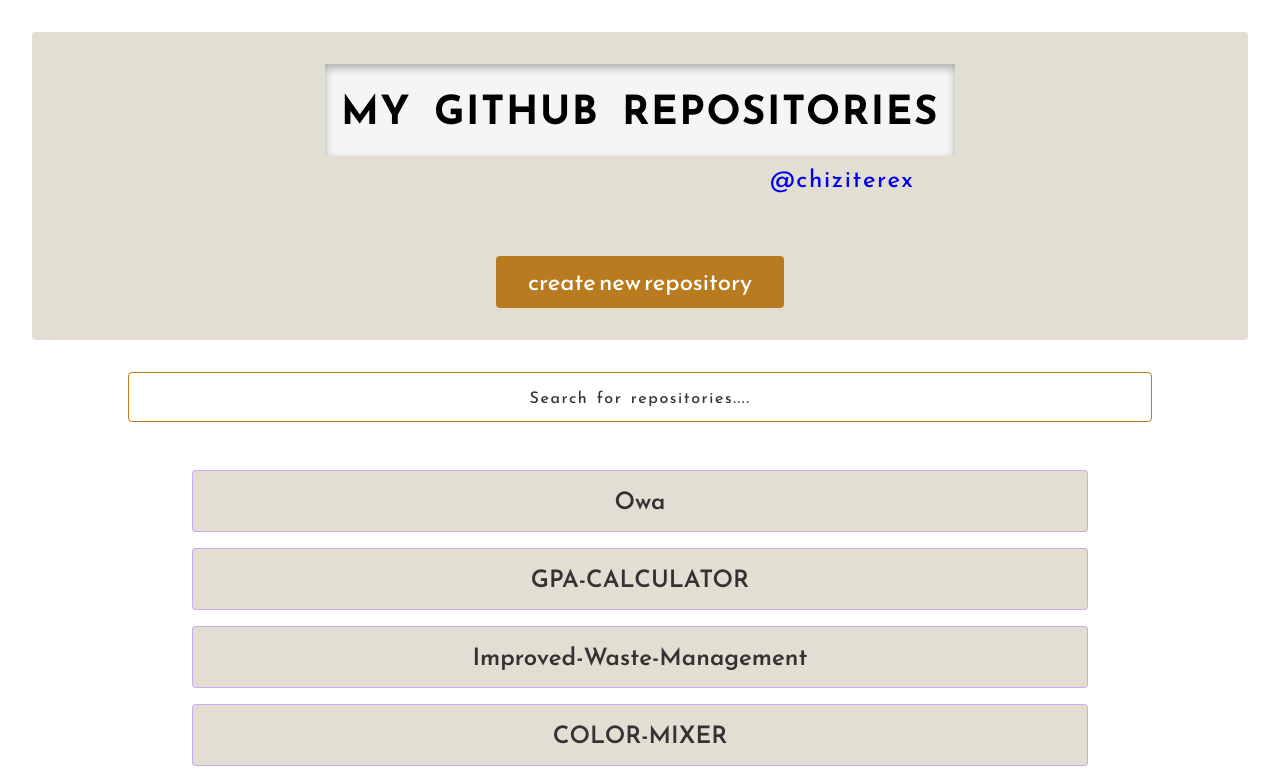
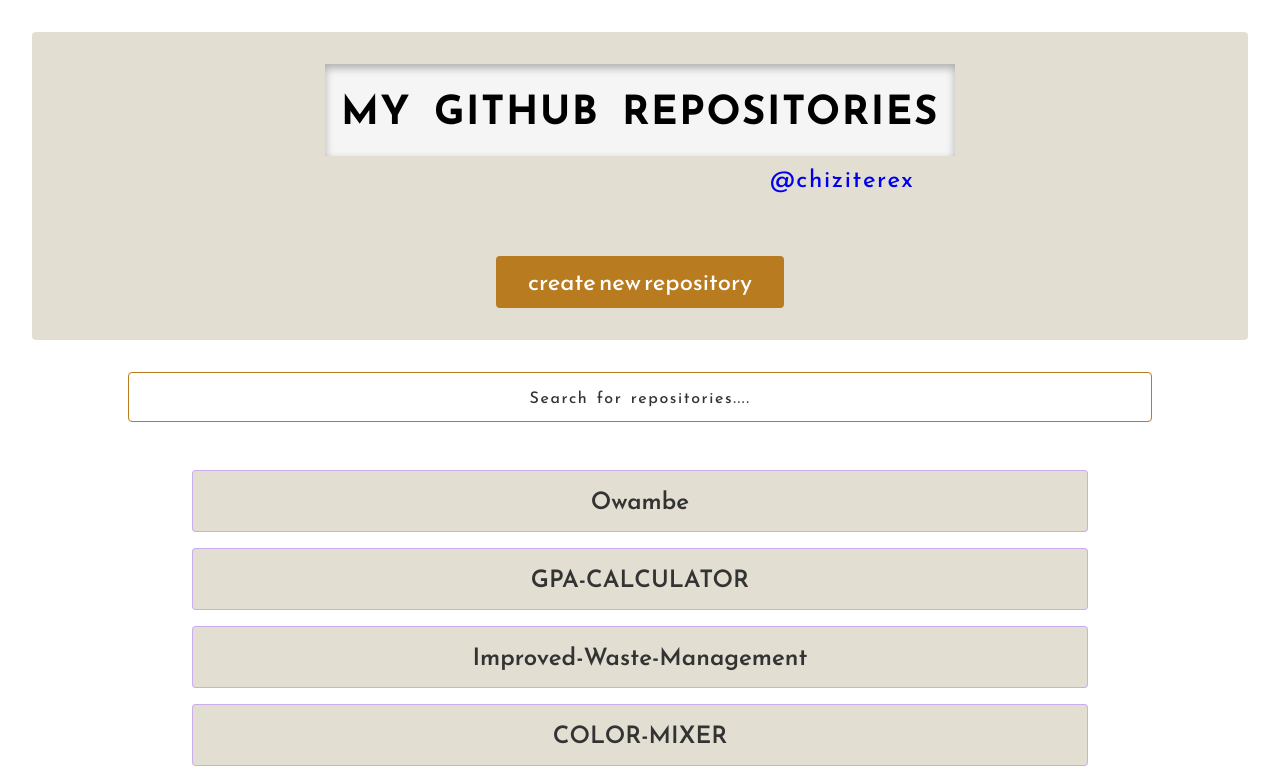
Before and after one commit to Chiziterex/My-github, a React (Create React App) app: page / in a window 1280 px wide. Shown: the top 780 px of the page. Built offline with nearby package versions, Linux system fonts and the light colour scheme.

Commit message:
added a new repo

```diff
--- a/src/components/data.js
+++ b/src/components/data.js
@@ -1,11 +1,11 @@
 export const repoBox = [
   {
     id: 1,
-    title: "Owa",
-    url: "https://github.com/Chiziterex/Owa",
+    title: "Owambe",
+    url: "https://github.com/Chiziterex/Owambe",
     stars: 0,
     Forks: 0,
-    language: "CSS",
+    language: "Javascript",
     Description:
       "None",
   },
```
